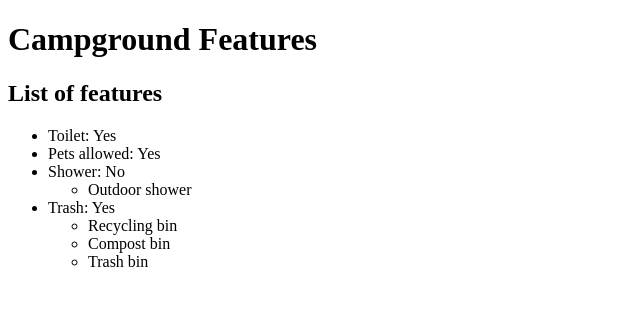
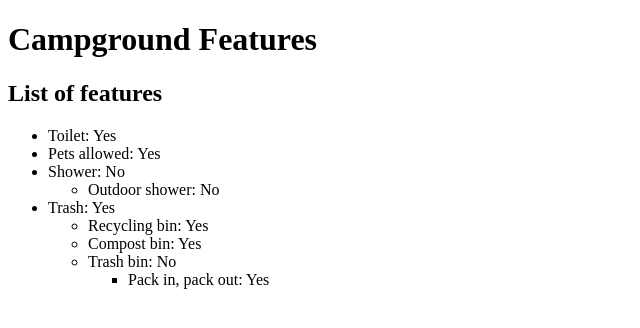
Before and after one commit to vic6/campsite-features, a React app: page / in a window 1280 px wide. Shown: the top 328 px of the page, without its empty margins (0-640 px from the left). Built offline with nearby package versions, Linux system fonts and the light colour scheme.

Commit message:
Add toggle features handler, not working correctly yet

```diff
--- a/src/app.jsx
+++ b/src/app.jsx
@@ -15,6 +15,7 @@ class Features extends Component {
         <ul>
           {features.map(feature => (
             <Feature
+              key={feature.title}
               title={feature.title}
               presence={feature.presence}
               subFeatures={feature.subfeatures}
@@ -29,55 +30,66 @@ class Features extends Component {
 class Feature extends Component {
   constructor(props) {
     super(props);
+    this.state = { displayFeatures: true };
     this.showFeatures = this.showFeatures.bind(this);
+    this.toggleFeatures = this.toggleFeatures.bind(this);
   }
+  toggleFeatures() {
+    // if (this.props.subFeatures.length > 0) {
+    //   this.setState({
+    //     displayFeatures: !this.state.displayFeatures
+    //   });
+    // }
+    console.log(this.showFeatures());
+  }
+
   showFeatures() {
     let extra = [];
+    var exp = "";
     if (this.props.subFeatures.length > 0) {
-      //debugger;
+      exp = true;
       for (let i = 0; i < this.props.subFeatures.length; i++) {
         extra.push(<li>{this.props.subFeatures[i]}</li>);
       }
     } else {
-      console.log("No extra features");
+      exp = false;
     }
-    return extra;
-    //console.log(extra);
+    return exp;
   }
   render() {
     const title = this.props.title;
     const presence = this.props.presence ? ": Yes" : ": No";
     const subFeatures = this.props.subFeatures;
     const extra = [];
+    const exp = this.showFeatures();
     if (this.props.subFeatures.length > 0) {
       //debugger;
       for (let i = 0; i < this.props.subFeatures.length; i++) {
-        extra.push(this.props.subFeatures[i].title);
+        extra.push(this.props.subFeatures[i]);
       }
     } else {
       console.log("No extra features");
     }
     return (
-      <div>
-        <li onClick={this.showFeatures}>
+        <li onClick={this.toggleFeatures}>
           {title}
           {presence}
-          <ul>{extra.map(item => <li>{item}</li>)}</ul>
+          {extra.map(feature => (
+            <ul
+              key={feature.title}
+              //style={{ display: this.state.displayFeatures ? "none" : "block" }}
+            >
+              <Feature
+                title={feature.title}
+                presence={feature.presence}
+                subFeatures={feature.subfeatures}
+                showFeatures={this.showFeatures}
+              />
+            </ul>
+          ))}
         </li>
-      </div>
     );
   }
 }
 
-class SubFeature extends Component {
-  constructor(props) {
-    super(props);
-  }
-  render() {
-    const subFeature = this.props.sub.length > 0;
-    const names = this.props.sub.map(sub => <p>sub.title</p>);
-    return <li>This is a Subfeature</li>;
-  }
-}
-
 ReactDOM.render(<Features />, document.getElementById("app"));
```
Also changed, not shown: data.json (+12 -6 lines).
